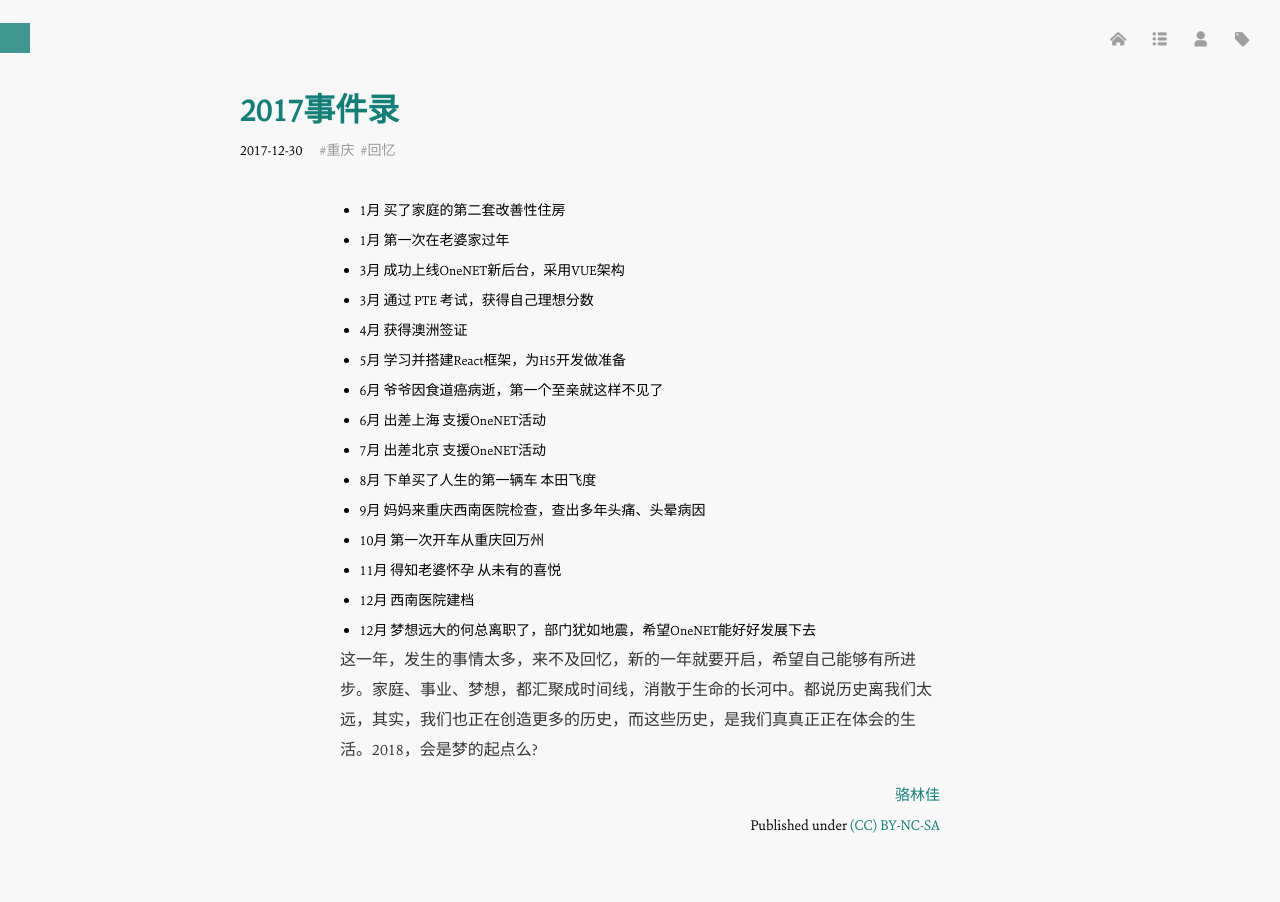
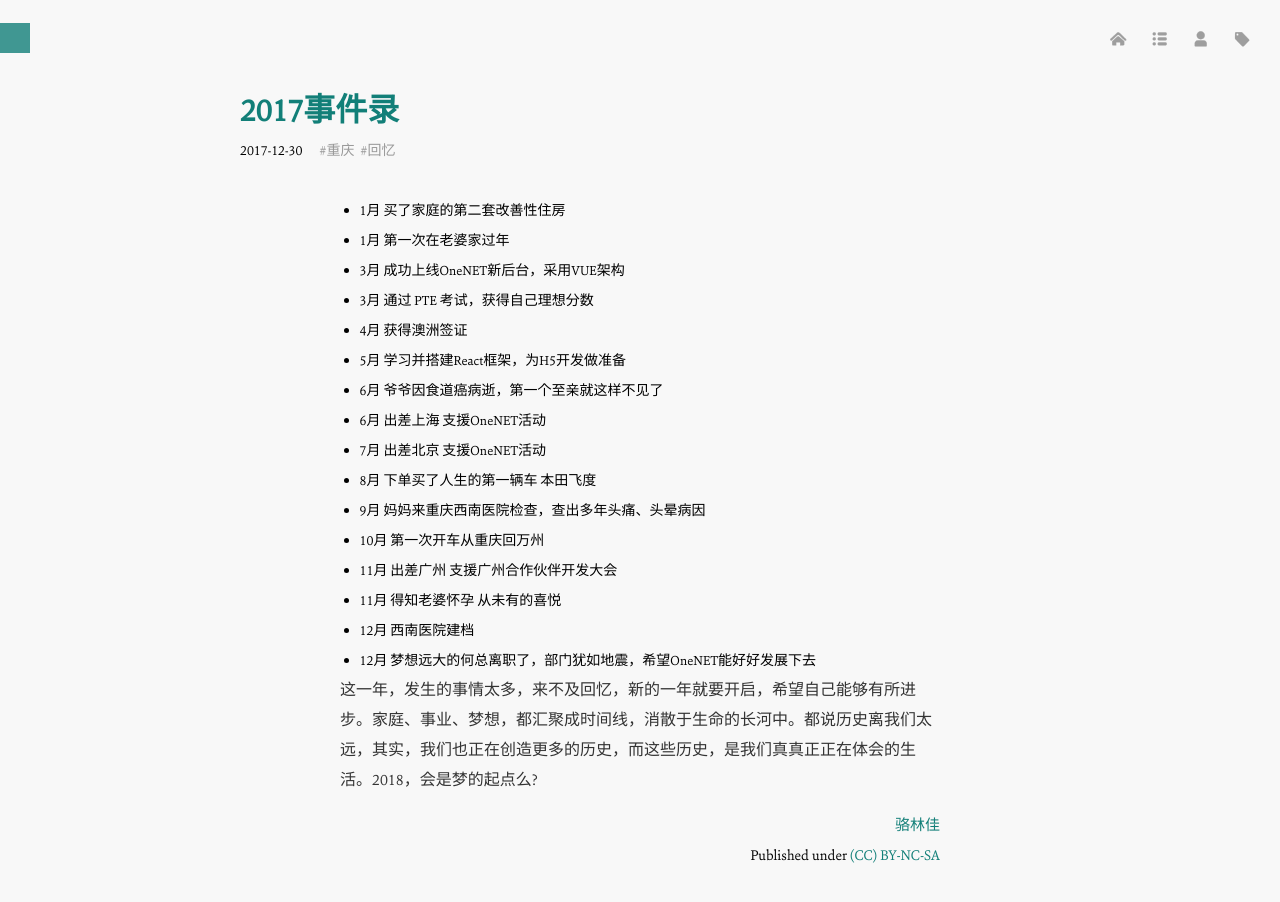
Before and after one commit to luolinjia/cn, a Jekyll site: the page built from _posts/2017-12-30-summary-2017.md, in a window 1280 px wide and 950 px high. Shown: the top 902 px of the window. Built offline with Jekyll 4.4.1, drawn with Linux system fonts in a browser that asks for light colours; comment, search, counter and statistics services are not loaded.

Commit message:
Update 2017-12-30-summary-2017.md

```diff
--- a/_posts/2017-12-30-summary-2017.md
+++ b/_posts/2017-12-30-summary-2017.md
@@ -20,6 +20,7 @@ tags:
 - 8月 下单买了人生的第一辆车 本田飞度
 - 9月 妈妈来重庆西南医院检查，查出多年头痛、头晕病因
 - 10月 第一次开车从重庆回万州
+- 11月 出差广州 支援广州合作伙伴开发大会
 - 11月 得知老婆怀孕 从未有的喜悦
 - 12月 西南医院建档
 - 12月 梦想远大的何总离职了，部门犹如地震，希望OneNET能好好发展下去
```
